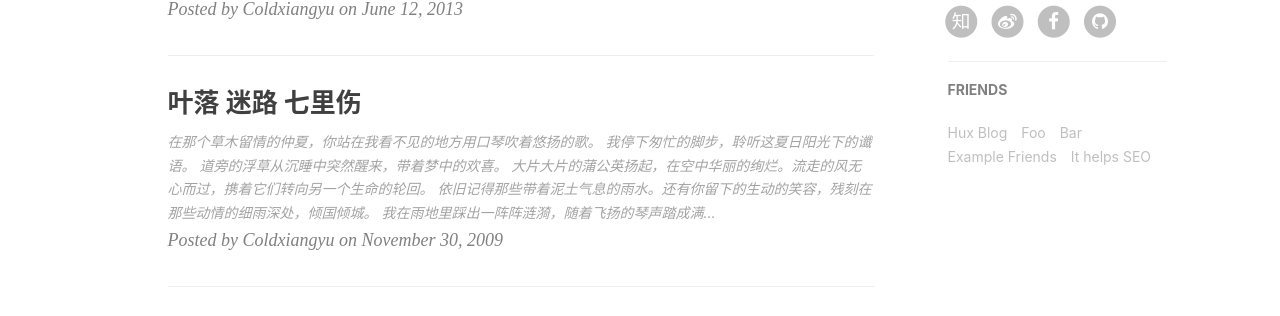
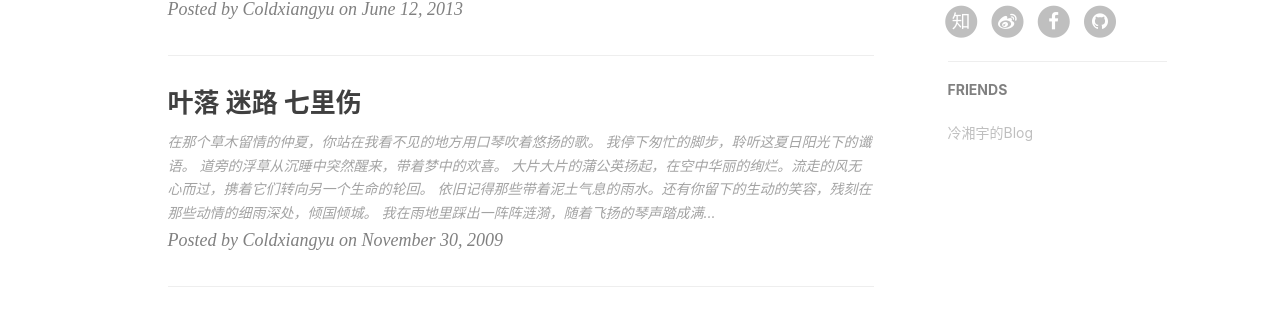
Before and after one commit to coldxiangyu/lengxiangyu.github.io, a Jekyll site: the page built from index.html, in a window 1280 px wide. Shown: the part 931-1247 px from the top of the page. Built offline with Jekyll 4.4.1, drawn with Linux system fonts in a browser that asks for light colours; nearby versions of some CDN libraries; the list of posts is cut into pages by our own code; comment, search, counter and statistics services are not loaded.

Commit message:
Update _config.yml

```diff
--- a/_config.yml
+++ b/_config.yml
@@ -82,19 +82,7 @@ featured-condition-size: 1              # A tag will be featured if the size of
 # Friends
 friends: [
     {
-        title: "Hux Blog",
-        href: "http://huangxuan.me"
-    },{
-        title: "Foo",
-        href: "#"
-    },{
-        title: "Bar",
-        href: "#"
-    },{
-        title: "Example Friends",
-        href: "#"
-    },{
-        title: "It helps SEO",
-        href: "#"
+        title: "冷湘宇的Blog",
+        href: "http://www.coldxiangyu.com"
     }
 ]
```
